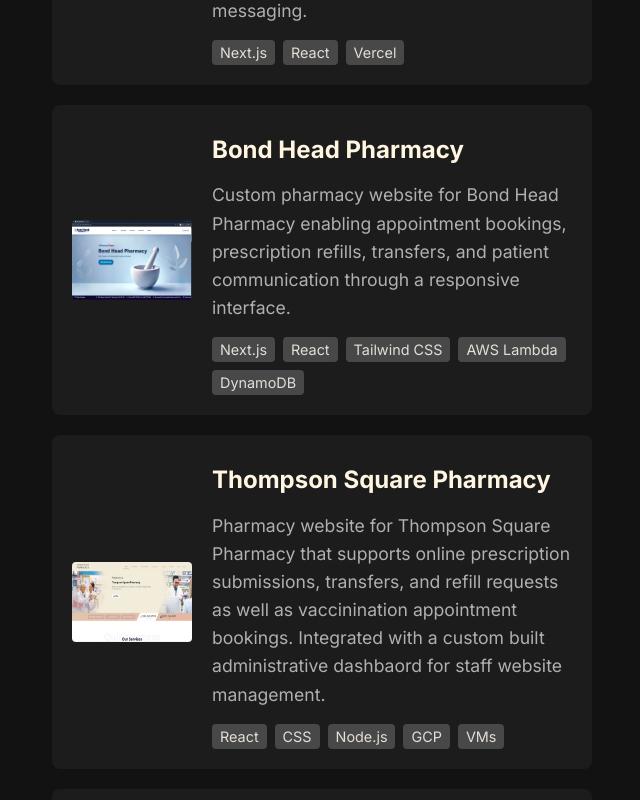
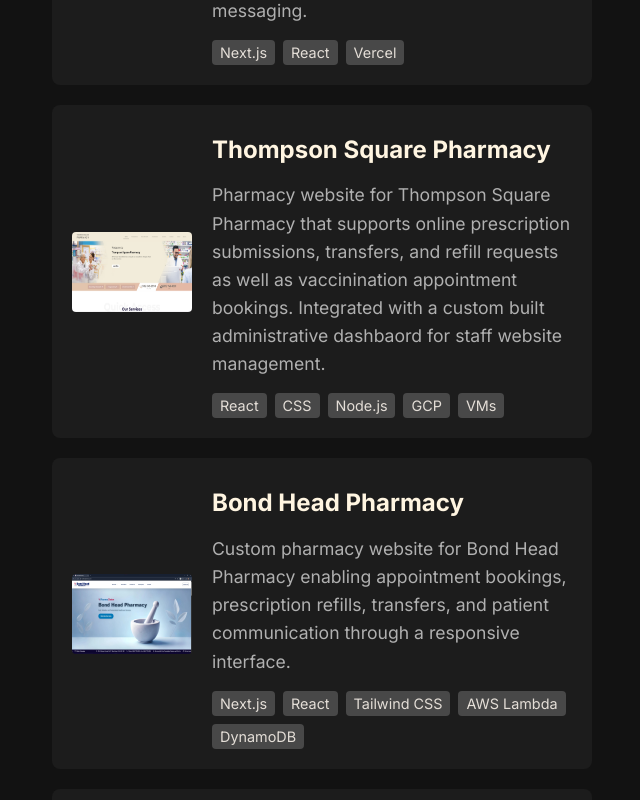
Before and after one commit to fadymorcos21/web-portfolio, a React (Create React App) app: page / in a window 1280 px wide. Shown: the part 2700-3500 px from the top of the page, without its empty margins (638-1278 px from the left). Built offline with nearby package versions, Linux system fonts and the light colour scheme.

Commit message:
changed order of projects

```diff
--- a/src/sections/Projects.js
+++ b/src/sections/Projects.js
@@ -14,20 +14,20 @@
       imageUrl: "/images/wecare.jpg",
     },
     {
+      title: "Thompson Square Pharmacy",
+      description:
+        "Pharmacy website for Thompson Square Pharmacy that supports online prescription submissions, transfers, and refill requests as well as vaccinination appointment bookings. Integrated with a custom built administrative dashbaord for staff website management.",
+      link: "http://www.thompsonsquarepharmacy.ca/",
+      tags: ["React", "CSS", "Node.js", "GCP", "VMs"],
+      imageUrl: "/images/thompsonsquarepharmacy.png",
+    },
+    {
       title: "Bond Head Pharmacy",
       description:
         "Custom pharmacy website for Bond Head Pharmacy enabling appointment bookings, prescription refills, transfers, and patient communication through a responsive interface.",
       link: "https://bondheadpharmacy.com/",
       tags: ["Next.js", "React", "Tailwind CSS", "AWS Lambda", "DynamoDB"],
       imageUrl: "/images/BondHeadPharmacy.jpg",
-    },
-    {
-      title: "Thompson Square Pharmacy",
-      description:
-        "Pharmacy website for Thompson Square Pharmacy that supports online prescription submissions, transfers, and refill requests as well as vaccinination appointment bookings. Integrated with a custom built administrative dashbaord for staff website management.",
-      link: "http://www.thompsonsquarepharmacy.ca/",
-      tags: ["React", "CSS", "Node.js", "GCP", "VMs"],
-      imageUrl: "/images/thompsonsquarepharmacy.png",
     },
     {
       title: "Desktop Doctor",
```
